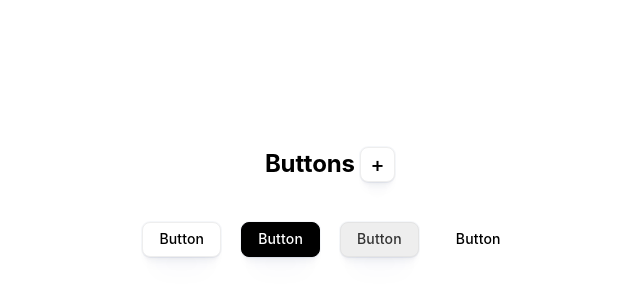
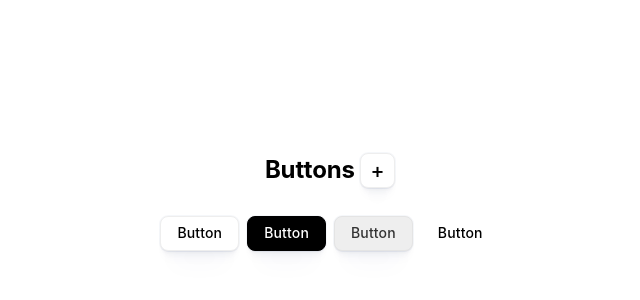
Before and after one commit to kevbesset/fetchui, a Vue app: page / in a window 1280 px wide. Shown: the part 208-508 px from the top of the page, without its empty margins (310-950 px from the left). Built offline with nearby package versions, Linux system fonts and the light colour scheme; the HTML template or start-up script is replaced by a standard one.

Commit message:
style(theme): 💄 reduce default gap spacing from 1.25rem to 0.5rem

```diff
--- a/src/styles/_theme.scss
+++ b/src/styles/_theme.scss
@@ -12,7 +12,7 @@
   --spacingBlock: 1rem;
 
   // Gaps
-  --gap: 1.25rem;
+  --gap: 0.5rem;
 
   // Radius
   --borderRadius: 0.5rem;
```
